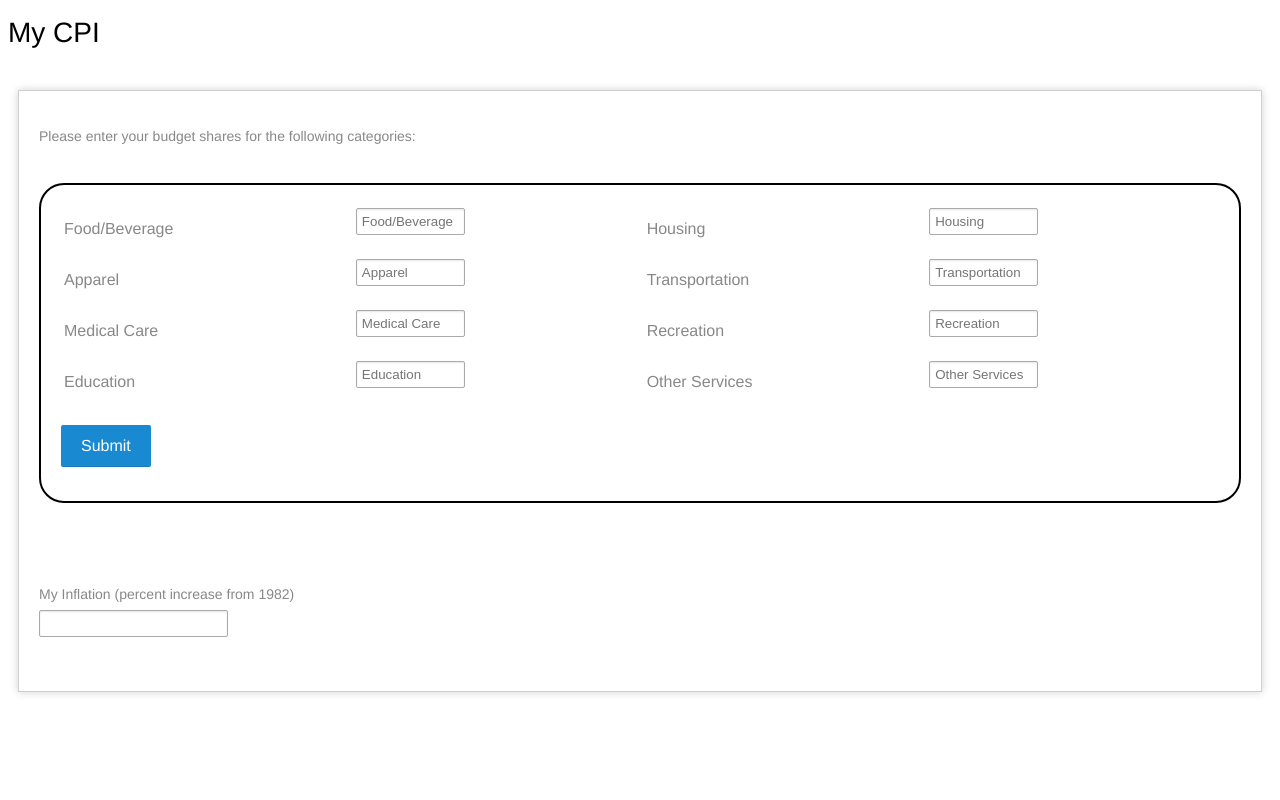
After one commit to DistrictDataLabs/03-data-bandits, a Flask app: template myCPI_MVP/myCPI_MVP/templates/public/mycpi_mvp.html in a window 1280 px wide. The commit adds this page. Run offline with Flask 2, Linux system fonts and the light colour scheme; the template is opened without the code that fills it: values that come from a table or form of the project are taken from there, others are empty.

Commit message:
* removed public and user blueprints from app * added route / to serve up a basic form for entering budget shares * on hitting Submit, the user's personal inflation is printed out in a text field in the same form. * Values for component indexes are from Jun 2015. The reference is 1982-1984 * basic validation (floats and sum to 1.0) is implemented.

```diff
--- a/myCPI_MVP/myCPI_MVP/app.py
+++ b/myCPI_MVP/myCPI_MVP/app.py
@@ -41,8 +41,9 @@ def register_extensions(app):
 
 
 def register_blueprints(app):
-    app.register_blueprint(public.views.blueprint)
-    app.register_blueprint(user.views.blueprint)
+    # app.register_blueprint(public.views.blueprint)
+    # app.register_blueprint(user.views.blueprint)
+    app.register_blueprint(public.myCPIView.blueprint)
     return None
 
 
--- a/myCPI_MVP/myCPI_MVP/public/__init__.py
+++ b/myCPI_MVP/myCPI_MVP/public/__init__.py
@@ -2,3 +2,4 @@
 """The public module, including the homepage and user auth."""
 
 from . import views
+from . import myCPIView
--- /dev/null
+++ b/myCPI_MVP/myCPI_MVP/public/myCPIForms.py
@@ -0,0 +1,40 @@
+# -*- coding: utf-8 -*-
+from flask_wtf import Form
+from wtforms import FloatField
+from wtforms.validators import DataRequired
+
+
+class BudgetShareForm(Form):
+    food_share = FloatField('Food/Beverage', validators=[DataRequired()])
+    housing_share = FloatField('Housing', validators=[DataRequired()])
+    apparel_share = FloatField('Apparel', validators=[DataRequired()])
+    transportation_share = FloatField('Transportation', validators=[DataRequired()])
+    medical_share = FloatField('Medical Care', validators=[DataRequired()])
+    recreation_share = FloatField('Recreation', validators=[DataRequired()])
+    edu_share = FloatField('Education', validators=[DataRequired()])
+    other_share = FloatField('Other Services', validators=[DataRequired()])
+
+    my_cpi = FloatField("My Inflation (percent increase from 1982)")
+
+    def __init__(self, *args, **kwargs):
+        super(BudgetShareForm, self).__init__(*args, **kwargs)
+        self.sum_error = False
+
+
+    def validate(self):
+        initial_validation = super(BudgetShareForm, self).validate()
+        if not initial_validation:
+            return False
+
+        if sum([self.food_share.data,
+        self.housing_share.data,
+        self.apparel_share.data,
+        self.transportation_share.data,
+        self.medical_share.data,
+        self.recreation_share.data,
+        self.edu_share.data,
+        self.other_share.data]) != 1.0:
+            self.sum_error = True
+            return False
+
+        return True
--- /dev/null
+++ b/myCPI_MVP/myCPI_MVP/static/style.css
@@ -0,0 +1,134 @@
+::selection{ background-color: #E13300; color: white; }
+::moz-selection{ background-color: #E13300; color: white; }
+::webkit-selection{ background-color: #E13300; color: white; }
+
+body {
+    font-family: "Helvetica Neue",Helvetica,Arial,"Lucida Grande",sans-serif;
+    color: #888;
+    font-style: normal;
+    font-size: 14px;
+    line-height: 22px;
+}
+
+a {
+    color: #003399;
+    background-color: transparent;
+    font-weight: normal;
+}
+
+h2{
+    text-align: center;
+    font-size: 30px;
+    font-weight: bold;
+}
+
+.title {
+    padding: 0 20px;
+    background: #32373a;
+    position: relative;
+    height: 50px;
+}
+
+#BudgetShareForm{
+    border-radius: 25px;
+    border: 2px solid #000000;
+    padding: 20px;
+}
+
+#form2{
+    border-radius: 25px;
+    border: 2px solid #000000;
+    padding: 20px;
+}
+
+#categoriestable{
+    width:100%;
+}
+
+#cpitable{
+    width:100%;
+}
+
+h1 {
+    color: #000000;
+    margin: 0;
+    font-size: 28px;
+    font-weight: 400;
+    line-height: 50px;
+    text-transform: capitalize;
+}
+
+code {
+    font-family: Consolas, Monaco, Courier New, Courier, monospace;
+    font-size: 12px;
+    background-color: #f9f9f9;
+    border: 1px solid #D0D0D0;
+    color: #002166;
+    display: block;
+    padding: 12px 10px 12px 10px;
+}
+
+#content {
+    padding: 20px;
+    zoom: 1;
+}
+
+#body{
+    margin: 0 15px 0 15px;
+}
+
+
+
+p.footer{
+    text-align: right;
+    font-size: 11px;
+    border-top: 1px solid #D0D0D0;
+    line-height: 32px;
+    padding: 0 10px 0 10px;
+    margin: 20px 0 0 0;
+}
+
+#container{
+    margin: 10px;
+    border: 1px solid #D0D0D0;
+    -webkit-box-shadow: 0 0 8px #D0D0D0;
+}
+
+/* Form Styles */
+form label{
+    display: block;
+    margin-bottom: 5px;
+}
+form input[type=text]{
+    border: 1px solid #aaa;
+    border-radius: 2px;
+    box-shadow: inset 0 1px 2px rgba(0,0,0,.1);
+    box-sizing: border-box;
+    padding: 5px;
+    margin-bottom: 20px;
+    outline: 0;
+    -webkit-border-radius: 2px;
+    -moz-border-radius: 2px;
+    -webkit-box-shadow: inset 0 1px 2px rgba(0,0,0,.1);
+    -moz-box-shadow: inset 0 1px 2px rgba(0,0,0,.1);
+}
+form input[type=submit]{
+    background: #198ad1;
+    color: #fff;
+    display: inline-block;
+    padding: 0 20px;
+    font-size: 16px;
+    line-height: 2.6em;
+    font-family: "Helvetica Neue",Helvetica,Arial,"Lucida Grande",sans-serif;
+    font-weight: 400;
+    -webkit-box-shadow: inset 0 -1px 0 rgba(0,0,0,.1);
+    -moz-box-shadow: inset 0 -1px 0 rgba(0,0,0,.1);
+    box-shadow: inset 0 -1px 0 rgba(0,0,0,.1);
+    -webkit-border-radius: 2px;
+    -moz-border-radius: 2px;
+    border-radius: 2px;
+    text-transform: capitalize;
+    border: 0;
+    cursor: pointer;
+    text-align: center;
+}
--- /dev/null
+++ b/myCPI_MVP/myCPI_MVP/templates/public/mycpi_mvp.html
@@ -0,0 +1,67 @@
+<html>
+    <head>
+        <title>MVP</title>
+        <link rel=stylesheet type=text/css href="{{ url_for('static', filename='style.css') }}">
+    </head>
+    <body>
+        <h1>My CPI</h1>
+            <br/>
+        <div id="container">
+            <div id="content">
+            <p>Please enter your budget shares for the following categories:</p>
+            <br/>
+                <form id="BudgetShareForm" method="POST" action="" role="form">
+                    {{ form.hidden_tag() }}
+                    <div class="form-group">
+                    <table id="categoriestable">
+                    <tr>
+                        <td>{{form.food_share.label}}</td>
+                        <td>{{form.food_share(size=10, placeholder="Food/Beverage", class_="form-field")}}</td>
+
+                        <td>{{form.housing_share.label}}</td>
+                        <td>{{form.housing_share(size=10, placeholder="Housing", class_="form-field")}}</td>
+                    </tr>
+                    <tr>
+                        <td>{{form.apparel_share.label}}</td>
+                        <td>{{form.apparel_share(size=10, placeholder="Apparel", class_="form-field")}}</td>
+
+                        <td>{{form.transportation_share.label}}</td>
+                        <td>{{form.transportation_share(size=10, placeholder="Transportation", class_="form-control")}}</td>
+                    </tr>
+                    <tr>
+                        <td>{{form.medical_share.label}}</td>
+                        <td>{{form.medical_share(size=10, placeholder="Medical Care", class_="form-control")}}</td>
+
+                        <td>{{form.recreation_share.label}}</td>
+                        <td>{{form.recreation_share(size=10, placeholder="Recreation", class_="form-control")}}</td>
+                    </tr>
+                    <tr>
+                        <td>{{form.edu_share.label}}</td>
+                        <td>{{form.edu_share(size=10, placeholder="Education", class_="form-control")}}</td>
+
+                        <td>{{form.other_share.label}}</td>
+                        <td>{{form.other_share(size=10, placeholder="Other Services", class_="form-control""form")}}</td>
+                    </tr>
+                    </table>
+                    </div>
+                    {% if sum_error != None %}
+                        <p>{{sum_error}}</p>
+                    {% endif %}
+
+                    <p><input class="btn btn-default btn-submit" type="submit" value="Submit"></p>
+                </form>
+                <br/><br/><br/>
+                <form>
+                    <div class="form-group">
+                        {{form.my_cpi.label}}
+                        {% if my_cpi == None %}
+                            {{form.my_cpi(placeholder="My Inflation", class_="form-field", value=0.0)}}
+                        {% else %}
+                            {{form.my_cpi(value=my_cpi)}}
+                        {% endif %}
+                    </div>
+                </form>
+            </div>
+        </div>
+    </body>
+</html>
```
Also changed, not shown: myCPI_MVP/myCPI_MVP/public/myCPIView.py (added, +58 -0 lines), myCPI_MVP/myCPI_MVP/templates/nav_bar.html (added, +27 -0 lines), myCPI_MVP/myCPI_MVP/templates/public/about.html (+9 -1 lines), 1 other file.
